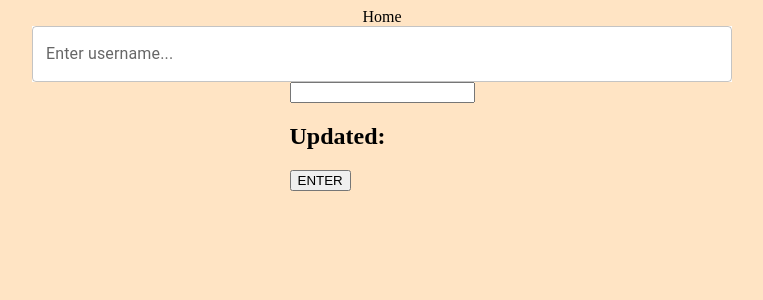
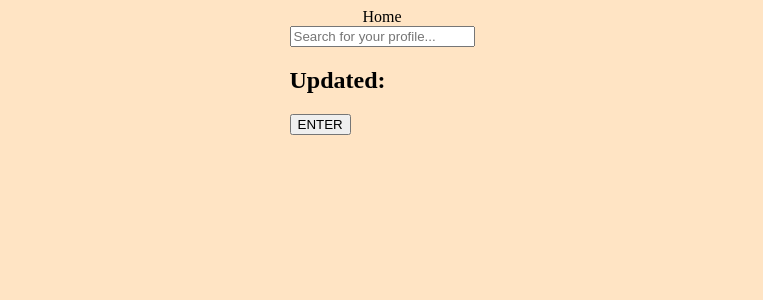
Before and after one commit to anjx123/Anime-Recommender, a React (Create React App) app: page / in a window 1280 px wide. Shown: the top 300 px of the page, without its empty margins (258-1021 px from the left). Built offline with nearby package versions, Linux system fonts and the light colour scheme; no server answers.

Commit message:
Search function works with grabbing api names

```diff
--- a/src/App.js
+++ b/src/App.js
@@ -12,12 +12,12 @@ import { SearchContext } from './context/search';
 
 
 function App() {
-  const [animeData, setAnimeData] = useState([]);
+  const [profileData, setProfileData] = useState([]);
   const [singleData, setSingleData] = useState({});
 
 
   const setData = (data) => {
-    setAnimeData(data);
+    setProfileData(data);
   };
 
   const setSingle = (data) => {
@@ -33,7 +33,7 @@ function App() {
 
 
   return (
-    <SearchContext.Provider value={{search, animeData, setData, singleData, setSingle }}>
+    <SearchContext.Provider value={{search, profileData, setData, singleData, setSingle }}>
 
 
 
--- a/src/pages/Home.js
+++ b/src/pages/Home.js
@@ -1,10 +1,10 @@
 import React, { useContext, useEffect , useRef , useState } from 'react';
 import { SearchContext } from '../context/search';
-import TextField from '@mui/material/TextField';
 import './Home.css';
 
 const Home = () => {
     const search = useContext(SearchContext);
+
 
     const [inVal, setInVal] = useState(); // ideally, variable that holds the input value(s?)
 
@@ -12,22 +12,24 @@ const Home = () => {
 
     const [updated, setUpdated] = useState('');
 
+    const [input, setInput] = useState('');
+
+    const handleSearch = (event) => {
+        event.preventDefault();
+    };
+
     const handleClick = () => {
         // 👇 "inputRef.current.value" is input value
         setUpdated(inputRef.current.value);
         setInVal(inputRef.current.value);
+        search.search(input).then((data) => {
+            console.log(data);
+            search.setData(data.results);
+
+        });
     };
 
 
-
-
-
-    useEffect(() => {
-        search.search('Naruto').then((data) => {
-            console.log(data);
-        });
-
-    }, [search]);
 
     return (
         <div className="Home-container">
@@ -35,13 +37,15 @@ const Home = () => {
             Home
             <div className="TextField">
 
-                <TextField id="outlined-basic" fullWidth label="Enter username..." variant="outlined"/>
+
             </div>
 
             <div className="input-test">
-
                 <input
                 ref={inputRef}
+                placeholder='Search for your profile...'
+                value={input}
+                onChange={(event) => setInput(event.target.value)}
                 type="text"
                 id="message"
                 name="input-value-for-search"
```
